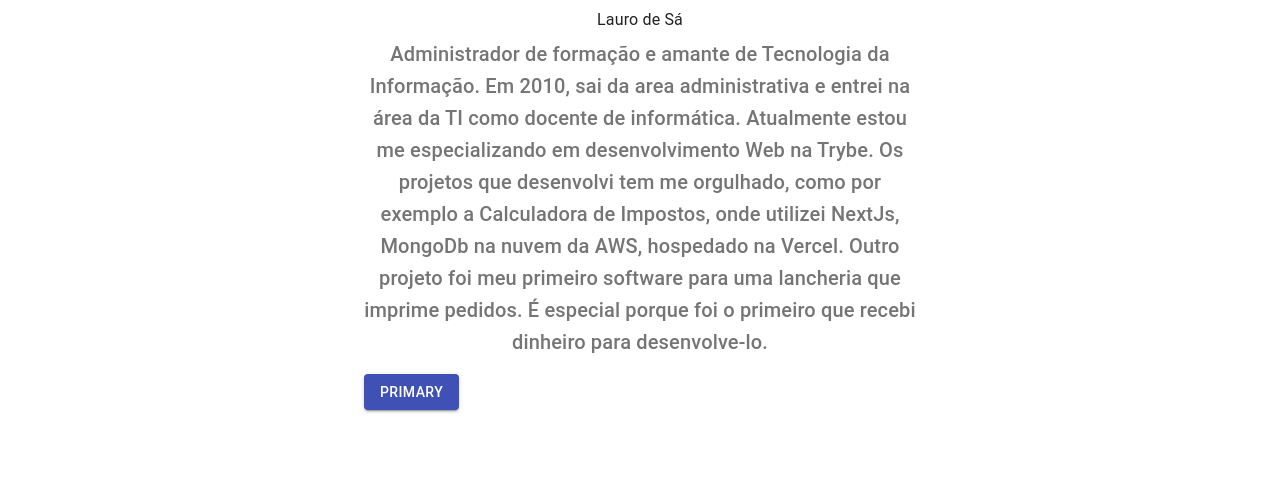
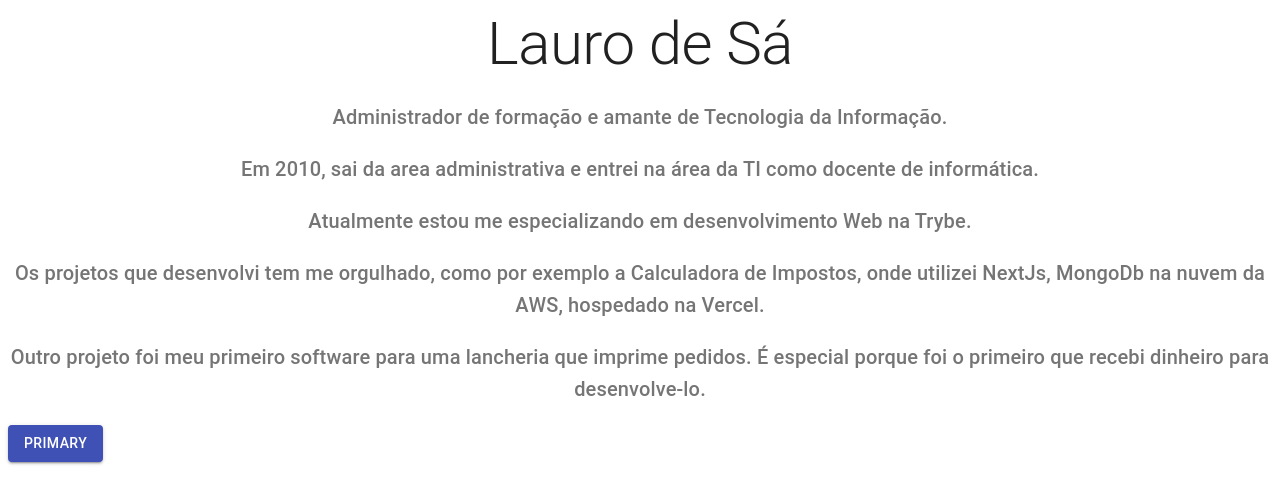
Before and after one commit to laurods/it-app, a Next.js app: page / in a window 1280 px wide. Shown: the top 504 px of the page. Built offline with nearby package versions, Linux system fonts and the light colour scheme.

Commit message:
Atualizaçoes 20012021k

```diff
--- a/components/Iam.js
+++ b/components/Iam.js
@@ -5,7 +5,8 @@ function Iam() {
   return (
     <div>
       <Typography
-        component="h2"
+        component="h1"
+        variant="h2"
         align="center"
         color="textPrimary"
         gutterBottom
@@ -13,20 +14,22 @@ function Iam() {
         Lauro de Sá
       </Typography>
       <Typography variant="h6" align="center" color="textSecondary" paragraph>
-        Administrador de formação e amante de Tecnologia da Informação.
+        <p>Administrador de formação e amante de Tecnologia da Informação.</p>
 
-        Em 2010, sai da area administrativa e entrei na área da TI como docente
-        de informática.
+        <p>Em 2010, sai da area administrativa e entrei na área da TI como docente
+        de informática.</p>
 
-      Atualmente estou me especializando em desenvolvimento Web na Trybe.
+      <p>Atualmente estou me especializando em desenvolvimento Web na Trybe.</p>
 
-        Os projetos que desenvolvi tem me orgulhado, como por exemplo a
+        <p>Os projetos que desenvolvi tem me orgulhado, como por exemplo a
         Calculadora de Impostos, onde utilizei NextJs, MongoDb na nuvem da AWS,
-        hospedado na Vercel.
+        hospedado na Vercel.</p>
 
+        <p>
         Outro projeto foi meu primeiro software para uma lancheria que imprime
         pedidos. É especial porque foi o primeiro que recebi dinheiro para
         desenvolve-lo.
+        </p>
         </Typography>
       <Button variant="contained" color="primary">
         Primary
--- a/pages/index.js
+++ b/pages/index.js
@@ -7,8 +7,9 @@ function Home() {
     <div>
 
       <main>
+      <Iam />
         <Container maxWidth="sm">
-         <Iam />
+
 
 
         </Container>
```
Also changed, not shown: pages/styles.js (deleted, +0 -29 lines).
